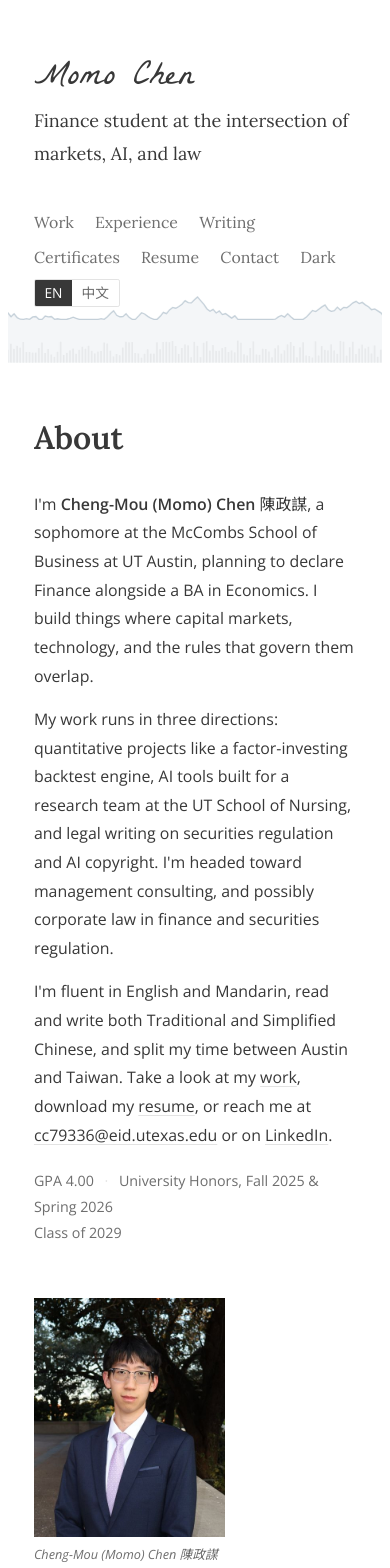
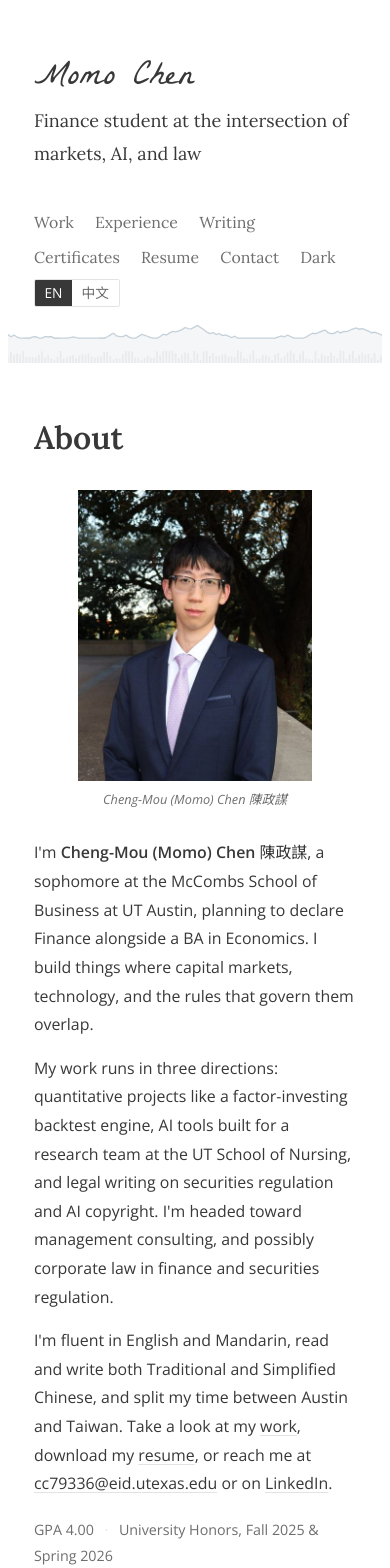
Before and after one commit to CMOMO7581/momo-website-cli, a Next.js app: page / in a window 390 px wide. Shown: the top 1568 px of the page. Built offline with nearby package versions, Linux system fonts and the light colour scheme.

Commit message:
Shorter header chart on phones, centered larger headshot under About, inset main sections
Co-Authored-By: Claude Opus 5.5 <noreply@anthropic.com>

```diff
--- a/app/globals.css
+++ b/app/globals.css
@@ -48,7 +48,7 @@ hr{border:0;border-top:1px solid var(--rule);margin:52px 0}
 .masthead{position:relative;overflow:hidden}
 .masthead .head-inner{position:relative;z-index:1;padding-block:48px 52px}
 .masthead{--pat:color-mix(in srgb,var(--text) 11%,transparent);--pat-soft:color-mix(in srgb,var(--text) 6%,transparent)}
-.chart-bg{position:absolute;inset:auto 0 0 0;width:100%;height:42%;z-index:0;pointer-events:none;display:block}
+.chart-bg{position:absolute;inset:auto 0 0 0;width:100%;height:34%;z-index:0;pointer-events:none;display:block}
 .chart-bg .ln{fill:none;stroke:color-mix(in srgb,var(--icon) 26%,transparent);stroke-width:1.25}
 .chart-bg .ar{fill:color-mix(in srgb,var(--icon) 5%,transparent)}
 .chart-bg .vol{fill:color-mix(in srgb,var(--text) 7%,transparent)}
@@ -56,6 +56,7 @@ hr{border:0;border-top:1px solid var(--rule);margin:52px 0}
 .chart-bg{width:200%;animation:chart-shift 90s linear infinite;will-change:transform}
 @keyframes chart-shift{to{transform:translateX(-50%)}}
 @media (prefers-reduced-motion: reduce){.chart-bg{animation:none}}
+@media (max-width:620px){.chart-bg{height:24%}}
 
 .sig{font-family:var(--script);font-size:clamp(34px,6vw,44px);line-height:1.1;margin:0;text-decoration:none;display:block}
 .sig:hover{color:var(--text)}
@@ -72,16 +73,20 @@ nav a:hover{color:var(--text)}
 
 /* Intro */
 .intro h1{font-size:30px;font-weight:600;margin:0 0 22px}
-.intro-grid{display:grid;grid-template-columns:minmax(0,1fr) 200px;gap:36px;align-items:start}
-.intro-grid p{max-width:60ch}
-figure{margin:0}
+.intro p{max-width:60ch}
+/* Headshot sits centered under the About heading */
+.intro figure{width:240px;max-width:100%;margin:0 auto 28px;text-align:center}
 .photo{display:block;width:100%;height:auto;aspect-ratio:4/5;max-width:100%;object-fit:cover;background:var(--field)}
 figcaption{font-style:italic;font-size:12px;line-height:1.5;color:var(--text-2);margin-top:8px}
 .facts{margin-top:18px;font-size:13.5px;color:var(--text-2)}
 .facts span + span::before{content:"·";margin:0 10px;color:var(--rule)}
 .facts .year{display:block}
 .facts .year::before{content:none}
-@media (max-width:620px){.intro-grid{grid-template-columns:minmax(0,1fr)}figure{max-width:180px}}
+@media (max-width:620px){.intro figure{width:220px}}
+
+/* Work, experience, writing and skills sit slightly inset from the page edges */
+#work,#experience,#writing,#skills{max-width:680px;margin-inline:auto}
+@media (max-width:620px){#work,#experience,#writing,#skills{padding-inline:10px}}
 
 /* Projects */
 .item{display:grid;grid-template-columns:44px minmax(0,1fr);gap:16px;margin-bottom:44px}
--- a/components/Portfolio.tsx
+++ b/components/Portfolio.tsx
@@ -84,18 +84,14 @@ export default function Portfolio({ lang }: { lang: Lang }) {
         <main>
           <section className="intro" id="about">
             <T as="h1" k="about.h" />
-            <div className="intro-grid">
-              <div>
-                <T as="p" k="about.p1" />
-                <T as="p" k="about.p2" />
-                <T as="p" k="about.p3" />
-                <T as="p" className="facts num" k="about.facts" />
-              </div>
-              <figure>
-                <img className="photo" id="photo" src="/headshot.jpg" width={480} height={600} alt={t.ui.alt} />
-                <T as="figcaption" k="fig.cap" />
-              </figure>
-            </div>
+            <figure>
+              <img className="photo" id="photo" src="/headshot.jpg" width={480} height={600} alt={t.ui.alt} />
+              <T as="figcaption" k="fig.cap" />
+            </figure>
+            <T as="p" k="about.p1" />
+            <T as="p" k="about.p2" />
+            <T as="p" k="about.p3" />
+            <T as="p" className="facts num" k="about.facts" />
           </section>
 
           <hr />
```
